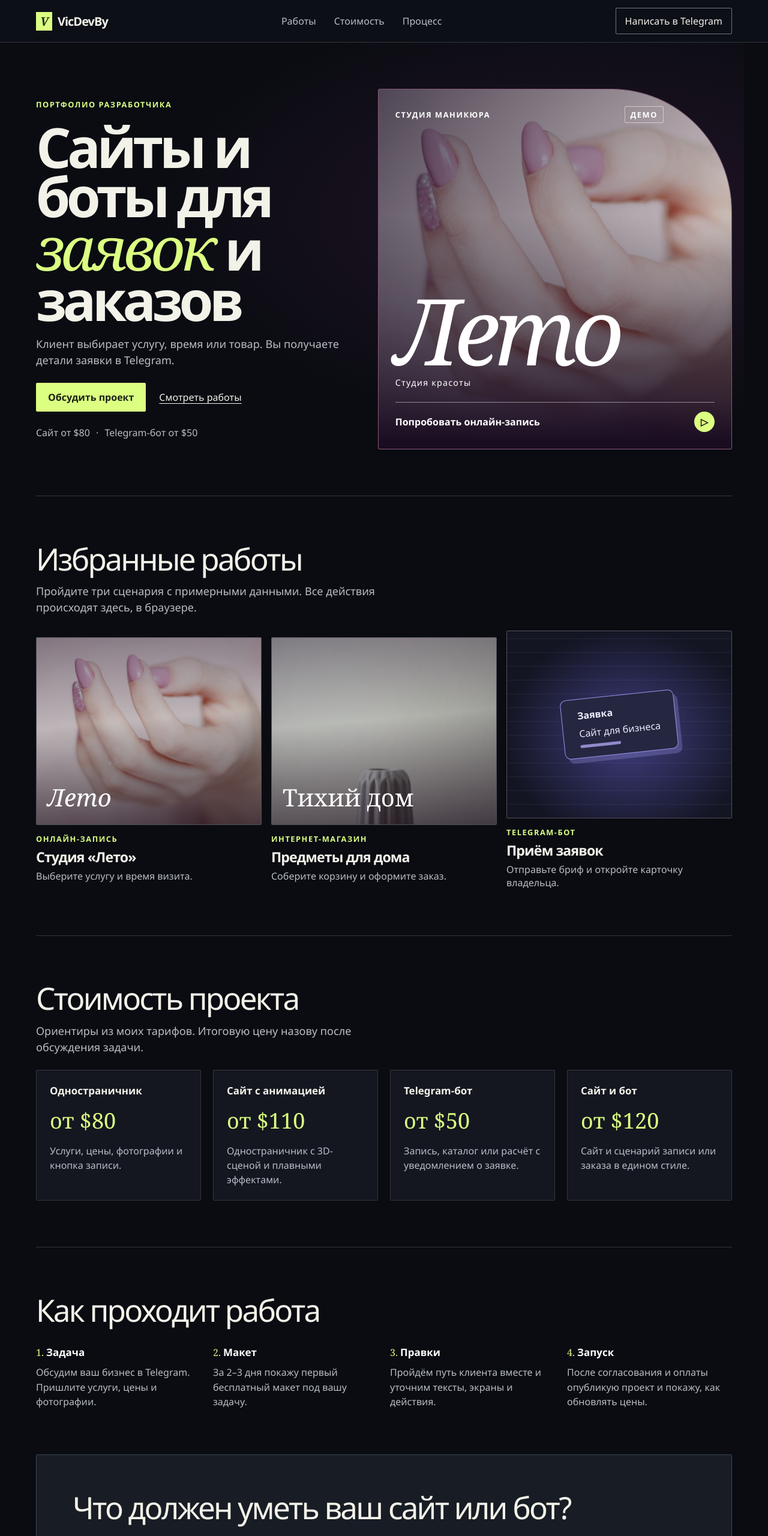
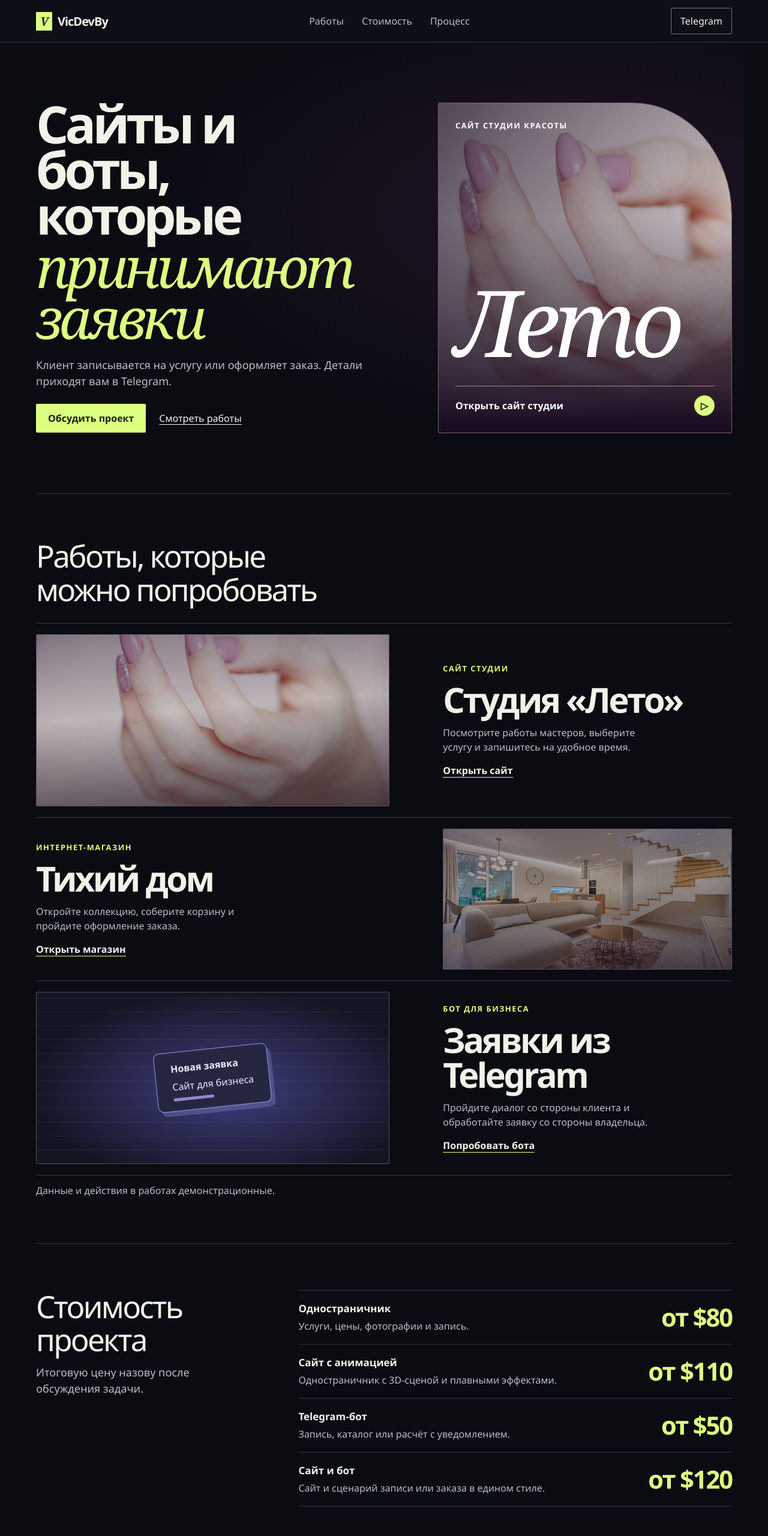
Before and after one commit to vicdevby/Portf, a plain HTML site: page index.html in a window 1280 px wide. Shown: the top 2560 px of the page at 60% size. Drawn offline with Linux system fonts and the light colour scheme.

Commit message:
Create an editorial portfolio overview and case index

```diff
--- a/index.html
+++ b/index.html
@@ -1,27 +1,84 @@
 <!doctype html>
 <html lang="ru">
 <head>
-<meta charset="utf-8"><meta name="viewport" content="width=device-width,initial-scale=1">
-<meta name="description" content="Сайты и Telegram-боты для записи и заказов. Три интерактивных проекта VicDevBy с демонстрацией работы.">
-<title>VicDevBy — сайты и Telegram-боты</title>
-<link rel="stylesheet" href="portfolio.css"><link rel="stylesheet" href="demos.css">
-<script defer src="portfolio.js"></script>
+  <meta charset="utf-8">
+  <meta name="viewport" content="width=device-width,initial-scale=1">
+  <meta name="description" content="Сайты и Telegram-боты от VicDevBy. Попробуйте онлайн-запись, заказ в магазине и приём заявок в интерактивных демо.">
+  <title>VicDevBy — сайты и Telegram-боты</title>
+  <link rel="stylesheet" href="portfolio.css">
+  <link rel="stylesheet" href="demos.css">
+  <script defer src="portfolio.js"></script>
 </head>
 <body>
-<header class="mast"><div class="wrap"><a class="logo" href="#top"><i>V</i>VicDevBy</a><nav aria-label="Навигация"><a href="#works">Работы</a><a href="#price">Стоимость</a><a href="#process">Процесс</a></nav><a class="contact" href="https://t.me/VicDevBy">Написать в Telegram</a></div></header>
-<main id="top" class="wrap">
-<section class="intro"><div><p class="kicker">Портфолио разработчика</p><h1>Сайты и боты для <em>заявок</em> и заказов</h1><p class="lead">Клиент выбирает услугу, время или товар. Вы получаете детали заявки в Telegram.</p><div class="actions"><a class="primary" href="https://t.me/VicDevBy">Обсудить проект</a><a href="#works">Смотреть работы</a></div><p class="rates">Сайт от $80 <span>·</span> Telegram-бот от $50</p></div>
-<button class="hero-case" data-demo="salon"><img src="assets/salon.jpg" alt="" fetchpriority="high"><span class="hero-top">Студия маникюра <b>Демо</b></span><span class="hero-name">Лето<span>Студия красоты</span></span><span class="hero-foot">Попробовать онлайн-запись <b aria-hidden="true">▷</b></span></button>
-</section>
-<section class="block" id="works"><h2>Избранные работы</h2><p class="desc">Пройдите три сценария с примерными данными. Все действия происходят здесь, в браузере.</p>
-<div class="cases">
-<button class="case" data-demo="salon"><span class="art art-salon"><img src="assets/salon.jpg" alt="" loading="lazy"><i>Лето</i></span><small>Онлайн-запись</small><strong>Студия «Лето»</strong><span>Выберите услугу и время визита.</span></button>
-<button class="case" data-demo="shop"><span class="art art-shop"><img src="assets/vase.jpg" alt="" loading="lazy"><i>Тихий дом</i></span><small>Интернет-магазин</small><strong>Предметы для дома</strong><span>Соберите корзину и оформите заказ.</span></button>
-<button class="case" data-demo="bot"><span class="art art-bot"><span class="packet"><b>Заявка</b><span>Сайт для бизнеса</span><i></i></span></span><small>Telegram-бот</small><strong>Приём заявок</strong><span>Отправьте бриф и откройте карточку владельца.</span></button>
-</div></section>
-<section class="block" id="price"><h2>Стоимость проекта</h2><p class="desc">Ориентиры из моих тарифов. Итоговую цену назову после обсуждения задачи.</p><div class="prices"><article><h3>Одностраничник</h3><strong>от $80</strong><p>Услуги, цены, фотографии и кнопка записи.</p></article><article><h3>Сайт с анимацией</h3><strong>от $110</strong><p>Одностраничник с 3D-сценой и плавными эффектами.</p></article><article><h3>Telegram-бот</h3><strong>от $50</strong><p>Запись, каталог или расчёт с уведомлением о заявке.</p></article><article><h3>Сайт и бот</h3><strong>от $120</strong><p>Сайт и сценарий записи или заказа в едином стиле.</p></article></div></section>
-<section class="block" id="process"><h2>Как проходит работа</h2><ol class="steps"><li><h3>Задача</h3>Обсудим ваш бизнес в Telegram. Пришлите услуги, цены и фотографии.</li><li><h3>Макет</h3>За 2–3 дня покажу первый бесплатный макет под вашу задачу.</li><li><h3>Правки</h3>Пройдём путь клиента вместе и уточним тексты, экраны и действия.</li><li><h3>Запуск</h3>После согласования и оплаты опубликую проект и покажу, как обновлять цены.</li></ol></section>
-<section class="enquiry"><h2>Что должен уметь ваш сайт или бот?</h2><p>Расскажите, как сейчас принимаете заявки и что хотите упростить.</p><a class="primary" href="https://t.me/VicDevBy">Написать @VicDevBy</a></section>
-</main><footer class="wrap">VicDevBy · Сайты и Telegram-боты</footer>
-<dialog id="demo" aria-labelledby="demo-title"><header class="demo-bar"><div><small>Интерактивное демо</small><h2 id="demo-title"></h2></div><button class="close" type="button">Закрыть <span aria-hidden="true">×</span></button></header><div id="stage"></div></dialog>
-</body></html>
+  <header class="mast">
+    <div class="wrap">
+      <a class="logo" href="#top"><i aria-hidden="true">V</i>VicDevBy</a>
+      <nav aria-label="Навигация"><a href="#works">Работы</a><a href="#price">Стоимость</a><a href="#process">Процесс</a></nav>
+      <a class="contact" href="https://t.me/VicDevBy">Telegram</a>
+    </div>
+  </header>
+  <main id="top" class="wrap">
+    <section class="intro">
+      <div>
+        <h1>Сайты и боты, которые <em>принимают заявки</em></h1>
+        <p class="lead">Клиент записывается на услугу или оформляет заказ. Детали приходят вам в Telegram.</p>
+        <div class="actions">
+          <a class="primary" href="https://t.me/VicDevBy">Обсудить проект</a>
+          <a href="#works">Смотреть работы</a>
+        </div>
+      </div>
+      <button class="hero-case" data-demo="salon" aria-label="Открыть демо сайта студии Лето">
+        <img src="assets/salon.jpg" alt="" fetchpriority="high">
+        <span class="hero-top">Сайт студии красоты</span>
+        <span class="hero-name">Лето</span>
+        <span class="hero-foot">Открыть сайт студии <b aria-hidden="true">▷</b></span>
+      </button>
+    </section>
+    <section class="block" id="works">
+      <h2>Работы, которые можно попробовать</h2>
+      <div class="cases">
+        <button class="case" data-demo="salon">
+          <span class="art art-salon"><img src="assets/salon.jpg" alt="" loading="lazy"></span>
+          <span class="case-text"><small>Сайт студии</small><strong>Студия «Лето»</strong><span>Посмотрите работы мастеров, выберите услугу и запишитесь на удобное время.</span><b>Открыть сайт</b></span>
+        </button>
+        <button class="case" data-demo="shop">
+          <span class="art art-shop"><img src="assets/interior.jpg" alt="" loading="lazy"></span>
+          <span class="case-text"><small>Интернет-магазин</small><strong>Тихий дом</strong><span>Откройте коллекцию, соберите корзину и пройдите оформление заказа.</span><b>Открыть магазин</b></span>
+        </button>
+        <button class="case" data-demo="bot">
+          <span class="art art-bot"><span class="packet"><b>Новая заявка</b><span>Сайт для бизнеса</span><i></i></span></span>
+          <span class="case-text"><small>Бот для бизнеса</small><strong>Заявки из Telegram</strong><span>Пройдите диалог со стороны клиента и обработайте заявку со стороны владельца.</span><b>Попробовать бота</b></span>
+        </button>
+      </div>
+      <p class="demo-note">Данные и действия в работах демонстрационные.</p>
+    </section>
+    <section class="block info-section" id="price">
+      <div><h2>Стоимость проекта</h2><p class="desc">Итоговую цену назову после обсуждения задачи.</p></div>
+      <div class="prices">
+        <article><div><h3>Одностраничник</h3><p>Услуги, цены, фотографии и запись.</p></div><strong>от $80</strong></article>
+        <article><div><h3>Сайт с анимацией</h3><p>Одностраничник с 3D-сценой и плавными эффектами.</p></div><strong>от $110</strong></article>
+        <article><div><h3>Telegram-бот</h3><p>Запись, каталог или расчёт с уведомлением.</p></div><strong>от $50</strong></article>
+        <article><div><h3>Сайт и бот</h3><p>Сайт и сценарий записи или заказа в едином стиле.</p></div><strong>от $120</strong></article>
+      </div>
+    </section>
+    <section class="block info-section" id="process">
+      <h2>Как проходит работа</h2>
+      <ol class="steps">
+        <li><h3>Обсуждаем задачу</h3><p>Вы присылаете список услуг, цены и фотографии. Вместе решаем, что должен уметь сайт или бот.</p></li>
+        <li><h3>Смотрите макет</h3><p>За 2–3 дня покажу первый бесплатный макет под вашу задачу.</p></li>
+        <li><h3>Проверяем сценарий</h3><p>Проходим путь клиента и уточняем тексты, экраны и действия.</p></li>
+        <li><h3>Запускаем проект</h3><p>После согласования и оплаты опубликую проект и покажу, как обновлять цены.</p></li>
+      </ol>
+    </section>
+    <section class="enquiry">
+      <div><h2>Обсудим ваш проект?</h2><p>Расскажите, как сейчас принимаете заявки и что хотите упростить.</p></div>
+      <a class="primary" href="https://t.me/VicDevBy">Написать @VicDevBy</a>
+    </section>
+  </main>
+  <footer class="wrap portfolio-footer">VicDevBy · Сайты и Telegram-боты</footer>
+  <dialog id="demo" aria-labelledby="demo-title">
+    <header class="demo-bar"><div><small>Интерактивное демо</small><h2 id="demo-title"></h2></div><button class="close" type="button">В портфолио <span aria-hidden="true">×</span></button></header>
+    <div id="stage"></div>
+  </dialog>
+</body>
+</html>
--- a/portfolio.css
+++ b/portfolio.css
@@ -74,3 +74,44 @@
   .hero-case { min-height: clamp(320px, 85vw, 430px); padding: 18px; }
   .art { aspect-ratio: 1.65; }
 }
+
+/* Portfolio overview and case index */
+.intro { grid-template-columns: minmax(0, 1.12fr) minmax(0, .88fr); }
+.intro h1 { font-size: clamp(3.5rem, 6.7vw, 6.8rem); max-width: 9ch; }
+.intro h1 em { display: block; margin-top: .06em; }
+.intro .lead { margin-top: 24px; }
+.hero-case { min-height: clamp(360px, 43vw, 565px); }
+.hero-top { padding-right: 18%; }
+.hero-name { margin-bottom: 8px; }
+#works h2 { max-width: 17ch; margin-bottom: 28px; }
+.cases { grid-template-columns: 1fr; gap: 0; border-top: 1px solid var(--rule); }
+.case { display: grid; grid-template-columns: minmax(0, 1.1fr) minmax(0, .9fr); align-items: center; gap: clamp(24px, 7vw, 110px); padding-block: 18px; border-bottom: 1px solid var(--rule); }
+.case:nth-child(even) .art { order: 2; }
+.case .art { aspect-ratio: 2.05; margin: 0; }
+.case .art img { object-position: 50% 55%; }
+.case-text { display: grid; align-content: center; gap: 9px; }
+.case-text strong { font-size: clamp(1.9rem, 4.5vw, 3.9rem); color: #f3f2e9; letter-spacing: -.06em; line-height: 1; }
+.case-text > span { max-width: 38ch; line-height: 1.55; }
+.case-text > b { width: fit-content; margin-top: 6px; color: #f3f2e9; border-bottom: 1px solid var(--lime); }
+.case:hover .case-text > b { color: var(--lime); }
+.demo-note { margin-top: 14px; color: var(--muted); }
+.info-section { display: grid; grid-template-columns: minmax(0, .65fr) minmax(0, 1.35fr); gap: clamp(22px, 7vw, 100px); }
+.prices, .steps { display: block; margin: 0; border-top: 1px solid var(--rule); }
+.prices article, .steps li { padding: 18px 0; border: 0; border-bottom: 1px solid var(--rule); background: transparent; }
+.prices article { display: flex; gap: 12px; align-items: center; justify-content: space-between; }
+.prices p, .steps p { margin-top: 6px; }
+.prices strong { margin: 0; white-space: nowrap; font: 620 clamp(1.32rem, 3.4vw, 2.6rem)/1 "Segoe UI",sans-serif; letter-spacing: -.05em; }
+.steps li { padding-left: 3px; }
+.steps h3::after { content: none; }
+.enquiry { display: flex; align-items: center; justify-content: space-between; gap: 20px; background: var(--lime); color: #18230c; border-color: transparent; }
+.enquiry p { margin-bottom: 0; }
+.enquiry .primary { background: #192213; color: #f3f2e9; white-space: nowrap; }
+@media (max-width: 640px) {
+  .intro { grid-template-columns: 1fr; }
+  .intro h1 { font-size: clamp(3rem, 10vw, 4.4rem); }
+  .hero-case { min-height: 335px; }
+  .case, .info-section { grid-template-columns: 1fr; }
+  .case { gap: 16px; padding-block: 20px; }
+  .case:nth-child(even) .art { order: -1; }
+  .enquiry { align-items: start; flex-direction: column; }
+}
```
